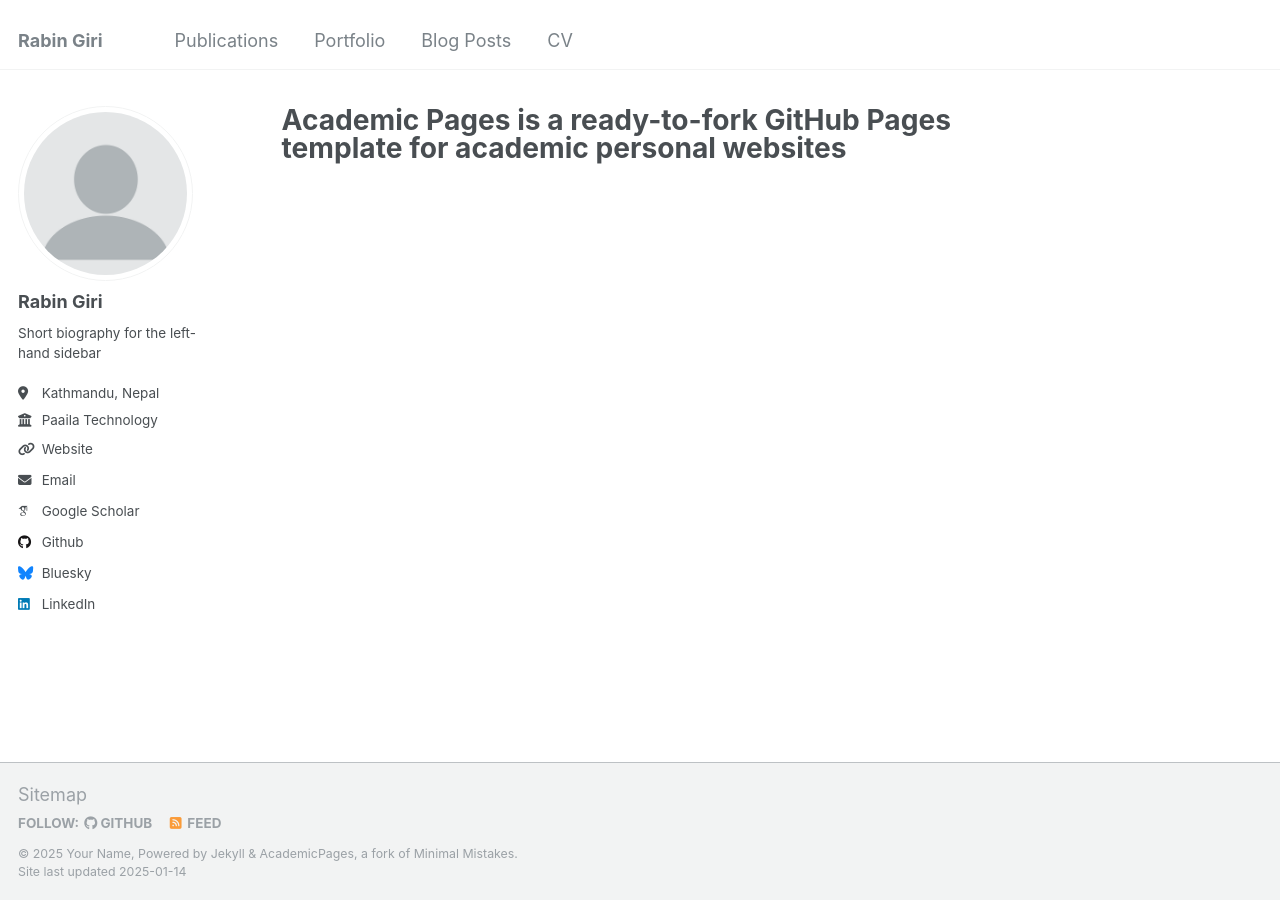
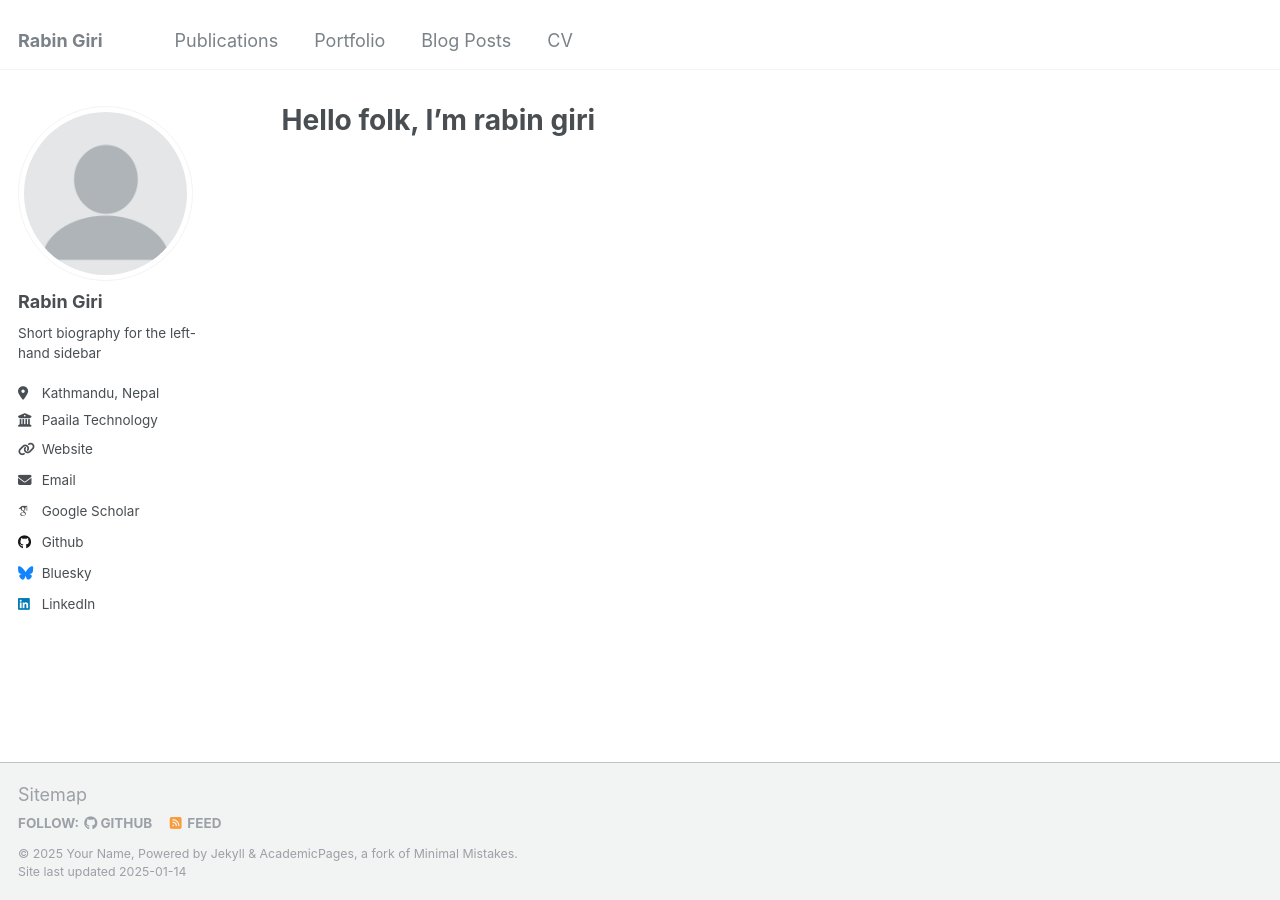
Before and after one commit to rabin-giri/rabin-giri.github.io, a Jekyll site: the page built from _pages/about.md, in a window 1280 px wide. Built offline with Jekyll 4.4.1, drawn with Linux system fonts in a browser that asks for light colours; some web fonts are replaced.

Commit message:
about me updated

```diff
--- a/_pages/about.md
+++ b/_pages/about.md
@@ -1,6 +1,6 @@
 ---
 permalink: /
-title: "Academic Pages is a ready-to-fork GitHub Pages template for academic personal websites"
+title: "Hello folk, I'm rabin giri"
 author_profile: true
 redirect_from:
   - /about/
```
